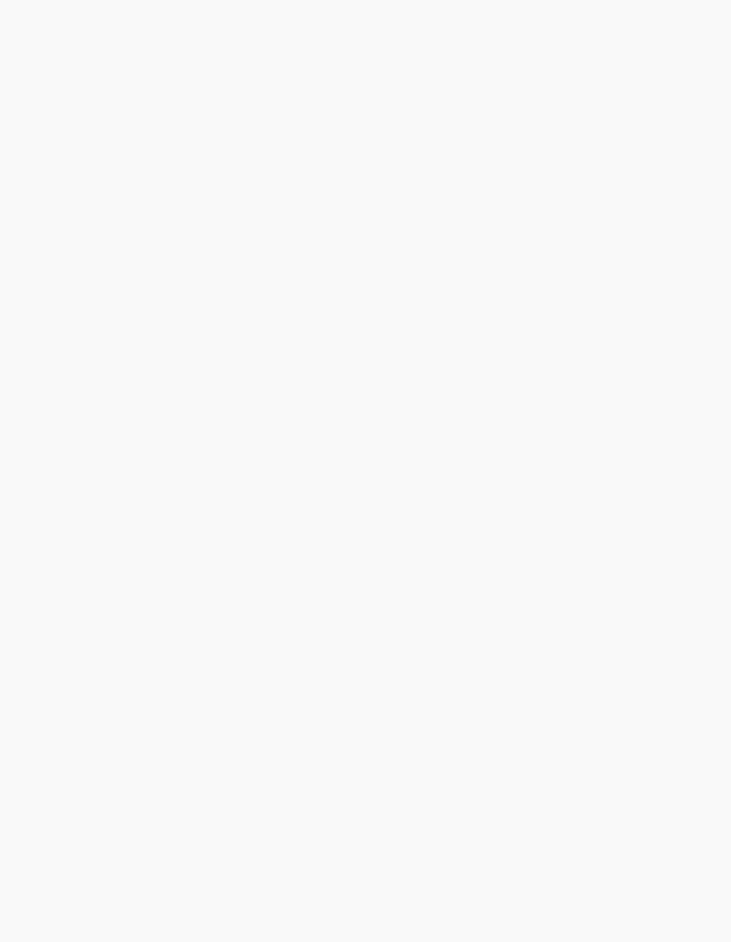
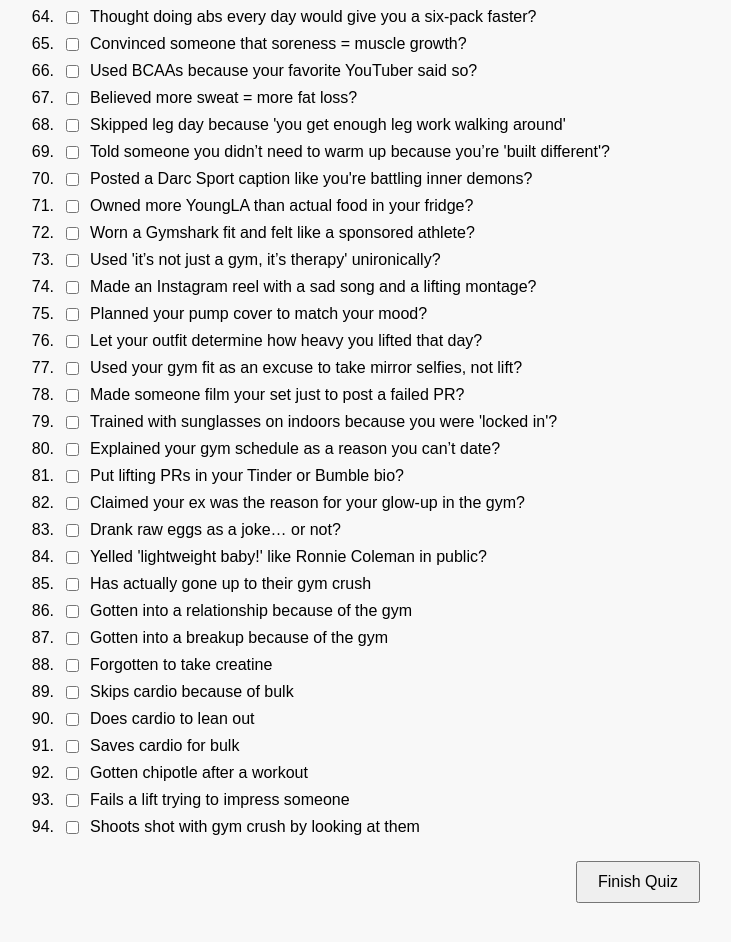
Before and after one commit to isaiaspavon/gym-purity-test, a React (Vite) app: page / in a window 1280 px wide. Shown: the part 1785-2727 px from the top of the page, without its empty margins (2-733 px from the left). Before the commit the page ends 1783 px from the top, so only its background shows below. Built offline with nearby package versions, Linux system fonts and the light colour scheme.

Commit message:
Questions updated

```diff
--- a/src/data/questions.ts
+++ b/src/data/questions.ts
@@ -73,8 +73,46 @@ const gymQuestions: string[] = [
     "Worn a pump cover and took it off dramatically mid-lift?",
     // Questions added in V6
     "Started flexing at a party",
-
-    // Add more later!
+    // Questions added in V7
+    "Thought protein stops working if you don’t drink it within 30 minutes post-lift?",
+    "Believed creatine was basically steroids?",
+    "Did curls in the squat rack 'because the pump hits better'?",
+    "Claimed lifting heavy burns more fat than cardio?",
+    "Thought doing abs every day would give you a six-pack faster?",
+    "Convinced someone that soreness = muscle growth?",
+    "Used BCAAs because your favorite YouTuber said so?",
+    "Believed more sweat = more fat loss?",
+    "Skipped leg day because 'you get enough leg work walking around'",
+    "Told someone you didn’t need to warm up because you’re 'built different'?",
+    // Questions added in V8
+    "Posted a Darc Sport caption like you're battling inner demons?",
+    "Owned more YoungLA than actual food in your fridge?",
+    "Worn a Gymshark fit and felt like a sponsored athlete?",
+    "Used 'it’s not just a gym, it’s therapy' unironically?",
+    "Made an Instagram reel with a sad song and a lifting montage?",
+    "Planned your pump cover to match your mood?",
+    "Let your outfit determine how heavy you lifted that day?",
+    "Used your gym fit as an excuse to take mirror selfies, not lift?",
+    "Made someone film your set just to post a failed PR?",
+    "Trained with sunglasses on indoors because you were 'locked in'?",
+    // Questions added in V9
+    "Explained your gym schedule as a reason you can’t date?",
+    "Put lifting PRs in your Tinder or Bumble bio?",
+    "Claimed your ex was the reason for your glow-up in the gym?",
+    // Questions added in V10
+    "Drank raw eggs as a joke… or not?",
+    "Yelled 'lightweight baby!' like Ronnie Coleman in public?",
+    // Questions added in V11
+    "Has actually gone up to their gym crush",
+    "Gotten into a relationship because of the gym",
+    "Gotten into a breakup because of the gym",
+    "Forgotten to take creatine",
+    "Skips cardio because of bulk",
+    "Does cardio to lean out",
+    "Saves cardio for bulk",
+    "Gotten chipotle after a workout",
+    "Fails a lift trying to impress someone",
+    "Shoots shot with gym crush by looking at them",
   ];
 
   export default gymQuestions;
```
